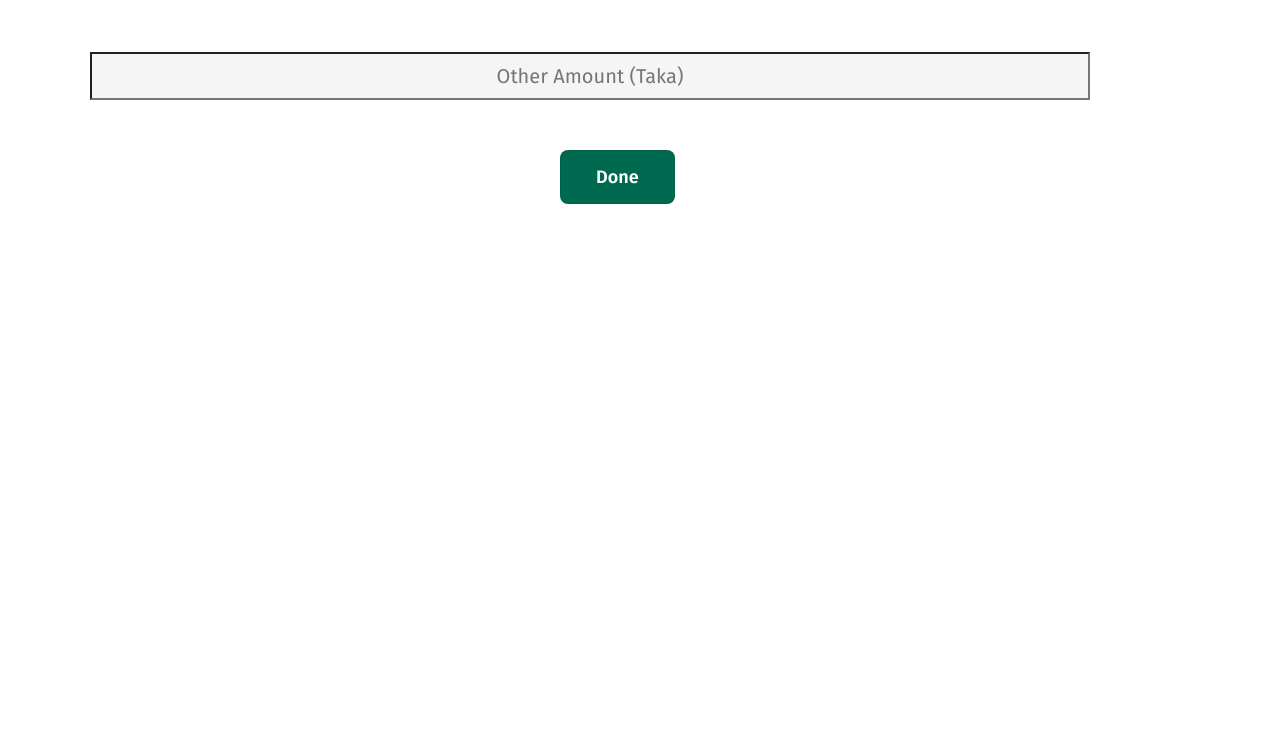
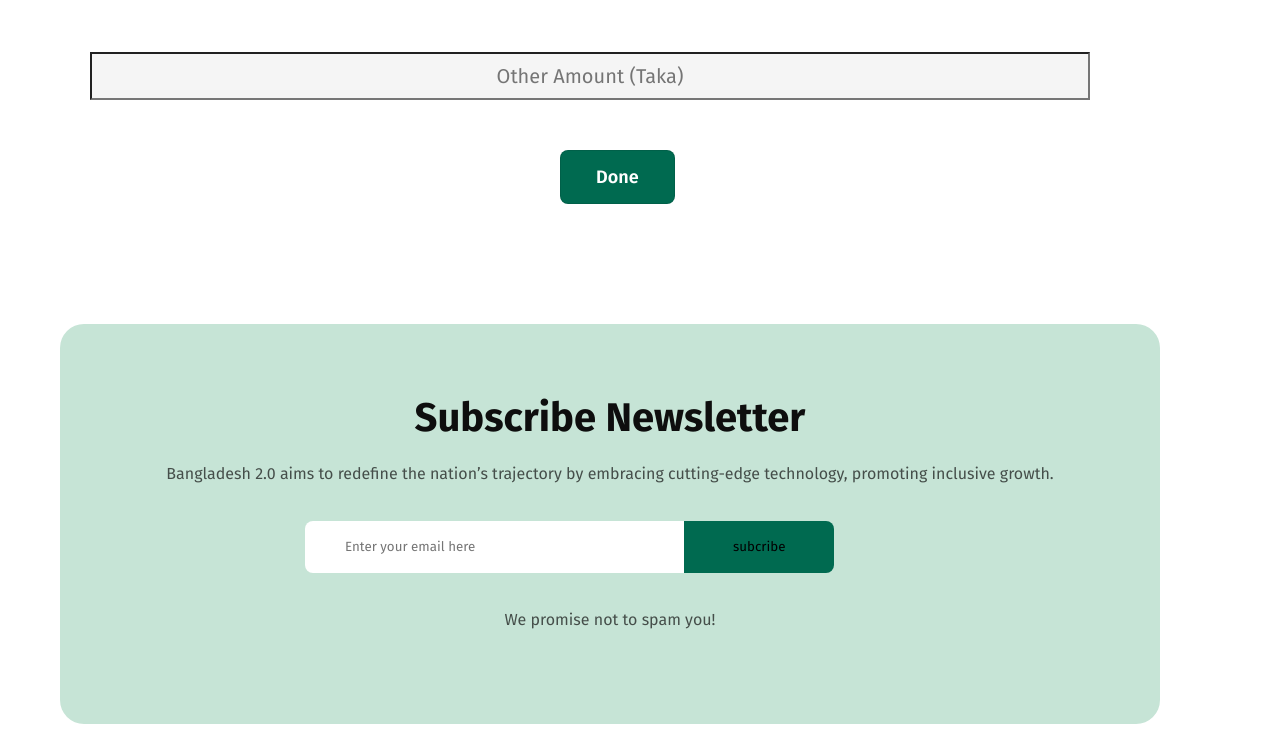
Before and after one commit to farhan-412/assignment-1, a plain HTML site: page index.html in a window 1280 px wide. Shown: the part 4650-5404 px from the top of the page. Before the commit the page ends 4984 px from the top, so only its background shows below. Drawn offline with Linux system fonts and the light colour scheme.

Commit message:
fourth commit

```diff
--- a/index.html
+++ b/index.html
@@ -181,5 +181,16 @@
         </section>
     </main>
 
+    <footer>
+        <div class="subcribe">
+            <h3 class="vision-title direction">Subscribe Newsletter</h3>
+            <p class="vision-content direction">Bangladesh 2.0 aims to redefine the nation’s trajectory by embracing cutting-edge technology, promoting inclusive growth.</p>
+            <span class="form"><input class="input-email" type="email" placeholder="Enter your email here">
+                <button class="btn-8">subcribe</button></span>
+            <p class="vision-content direction">We promise not to spam you!</p>
+
+        </div>
+    </footer>
+
 </body>
 </html>
--- a/style/style.css
+++ b/style/style.css
@@ -394,3 +394,29 @@ ul{
     margin-left: 500px;
     margin-bottom: 100px;
 }
+/* footer style */
+.subcribe{
+    width: 1000px;
+    height: 300px;
+    background: #C6E4D6;
+    padding: 50px;
+    border-radius: 24px;
+}
+
+.input-email{
+    padding: 18px 40px;
+    margin-left: 180px;
+    border-radius: 8px 0px 0px 8px;
+    background: rgb(255, 255, 255);
+    width: 300px;
+    border: none;
+}
+.btn-8{
+    border-radius: 0px 8px 8px 0px;
+    background: rgb(0, 106, 80);
+    padding: 18px 40px;
+    margin-left: -20px;
+    width: 150px;
+    border: none;
+
+}
```
